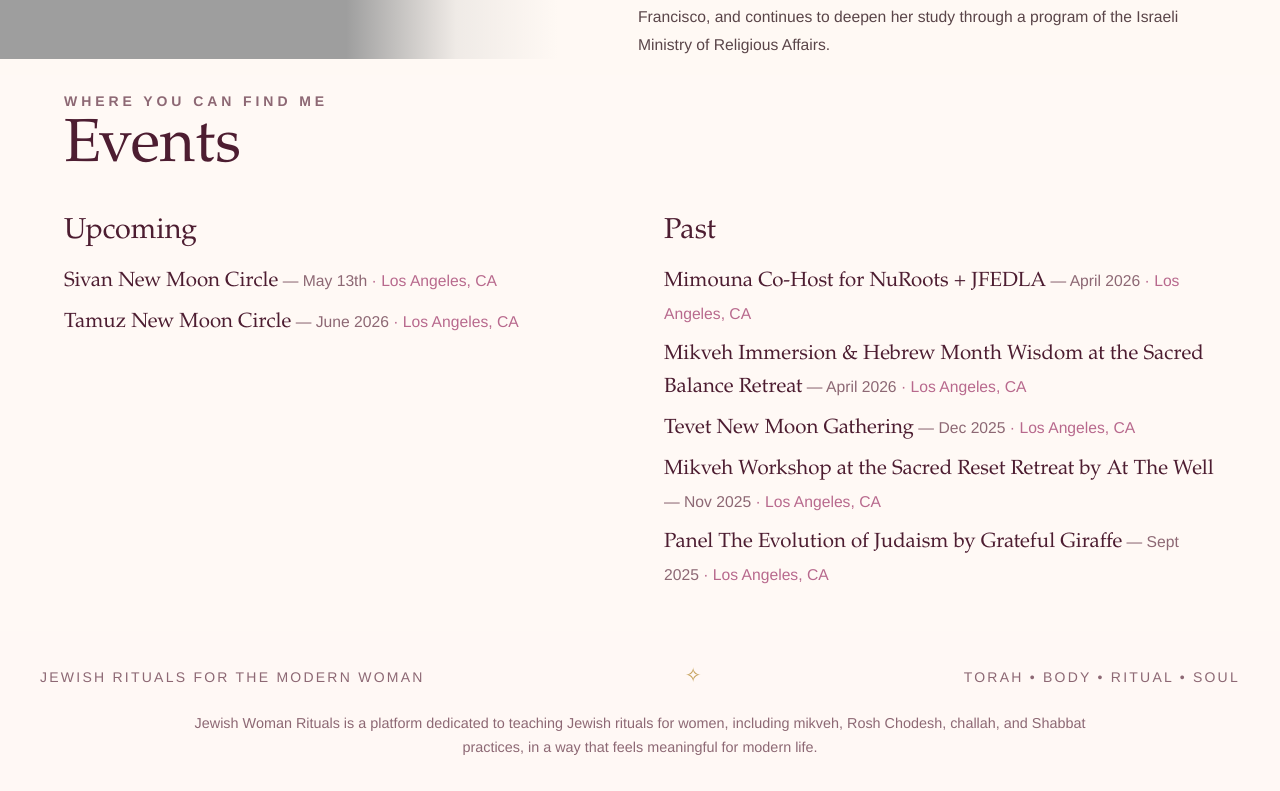
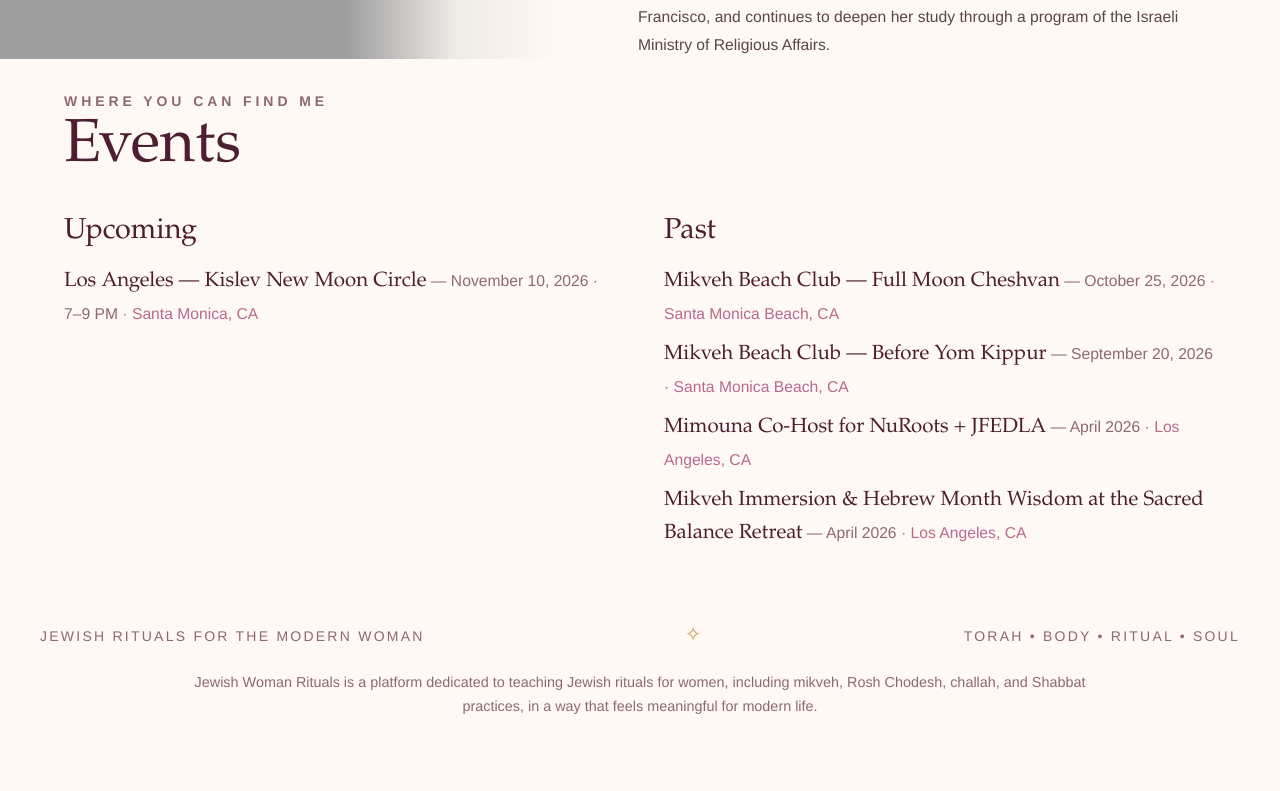
Before and after one commit to nelliehayattt/jewish-rituals-modern-woman, a Next.js app: page / in a window 1280 px wide. Shown: the part 3399-4190 px from the top of the page. After the commit the page ends 4149 px from the top, so only its background shows below. Built offline with nearby package versions, Linux system fonts and the light colour scheme; grey boxes are pictures that could not be loaded.

Commit message:
Refresh events and Beach Club gatherings

```diff
--- a/components/site/events-section.tsx
+++ b/components/site/events-section.tsx
@@ -1,3 +1,4 @@
+import Link from "next/link";
 import { pastEvents, upcomingEvents } from "@/data/site";
 
 type EventItemProps = {
@@ -8,6 +9,8 @@ type EventItemProps = {
 };
 
 function EventItem({ title, date, location, href }: EventItemProps) {
+  const linkClassName =
+    "inline text-[0.94rem] leading-7 text-[var(--color-copy)] transition-colors duration-200 hover:text-[var(--color-burgundy)] md:text-[0.98rem] md:leading-8";
   const content = (
     <>
       <span className="font-display text-[1.05rem] text-[var(--color-burgundy)] md:text-[1.28rem]">
@@ -23,14 +26,15 @@ function EventItem({ title, date, location, href }: EventItemProps) {
   return (
     <li>
       {href ? (
-        <a
-          href={href}
-          target="_blank"
-          rel="noreferrer"
-          className="inline text-[0.94rem] leading-7 text-[var(--color-copy)] transition-colors duration-200 hover:text-[var(--color-burgundy)] md:text-[0.98rem] md:leading-8"
-        >
-          {content}
-        </a>
+        href.startsWith("/") ? (
+          <Link href={href} className={linkClassName}>
+            {content}
+          </Link>
+        ) : (
+          <a href={href} target="_blank" rel="noreferrer" className={linkClassName}>
+            {content}
+          </a>
+        )
       ) : (
         <span className="inline text-[0.94rem] leading-7 text-[var(--color-copy)] md:text-[0.98rem] md:leading-8">
           {content}
--- a/data/site.ts
+++ b/data/site.ts
@@ -60,20 +60,26 @@ export const secondaryOfferingNote =
 
 export const upcomingEvents = [
   {
-    title: "Sivan New Moon Circle",
-    date: "May 13th",
-    location: "Los Angeles, CA",
-    href: "https://community.atthewellproject.com/c/upcoming-events/los-angeles-sivan-gathering-with-nellie-hayat",
-  },
-  {
-    title: "Tamuz New Moon Circle",
-    date: "June 2026",
-    location: "Los Angeles, CA",
-    href: "",
+    title: "Los Angeles — Kislev New Moon Circle",
+    date: "November 10, 2026 · 7–9 PM",
+    location: "Santa Monica, CA",
+    href: "https://www.atthewellproject.com/event/los-angeles---kislev-new-moon-circle",
   },
 ];
 
 export const pastEvents = [
+  {
+    title: "Mikveh Beach Club — Full Moon Cheshvan",
+    date: "October 25, 2026",
+    location: "Santa Monica Beach, CA",
+    href: "/mikveh-beach-club",
+  },
+  {
+    title: "Mikveh Beach Club — Before Yom Kippur",
+    date: "September 20, 2026",
+    location: "Santa Monica Beach, CA",
+    href: "/mikveh-beach-club",
+  },
   {
     title: "Mimouna Co-Host for NuRoots + JFEDLA",
     date: "April 2026",
@@ -86,24 +92,6 @@ export const pastEvents = [
     location: "Los Angeles, CA",
     href: "https://www.instagram.com/p/DVJ0cNZk9Zz/?img_index=1",
   },
-  {
-    title: "Tevet New Moon Gathering",
-    date: "Dec 2025",
-    location: "Los Angeles, CA",
-    href: "https://community.atthewellproject.com/c/upcoming-events/los-angeles-tevet-gathering-with-nellie-hayat",
-  },
-  {
-    title: "Mikveh Workshop at the Sacred Reset Retreat by At The Well",
-    date: "Nov 2025",
-    location: "Los Angeles, CA",
-    href: "",
-  },
-  {
-    title: "Panel The Evolution of Judaism by Grateful Giraffe",
-    date: "Sept 2025",
-    location: "Los Angeles, CA",
-    href: "https://luma.com/sacredjourney?tk=pcxZHo&utm_source=ep-8MneRa8DD1",
-  },
 ];
 
 export const aboutNellie = {
```
